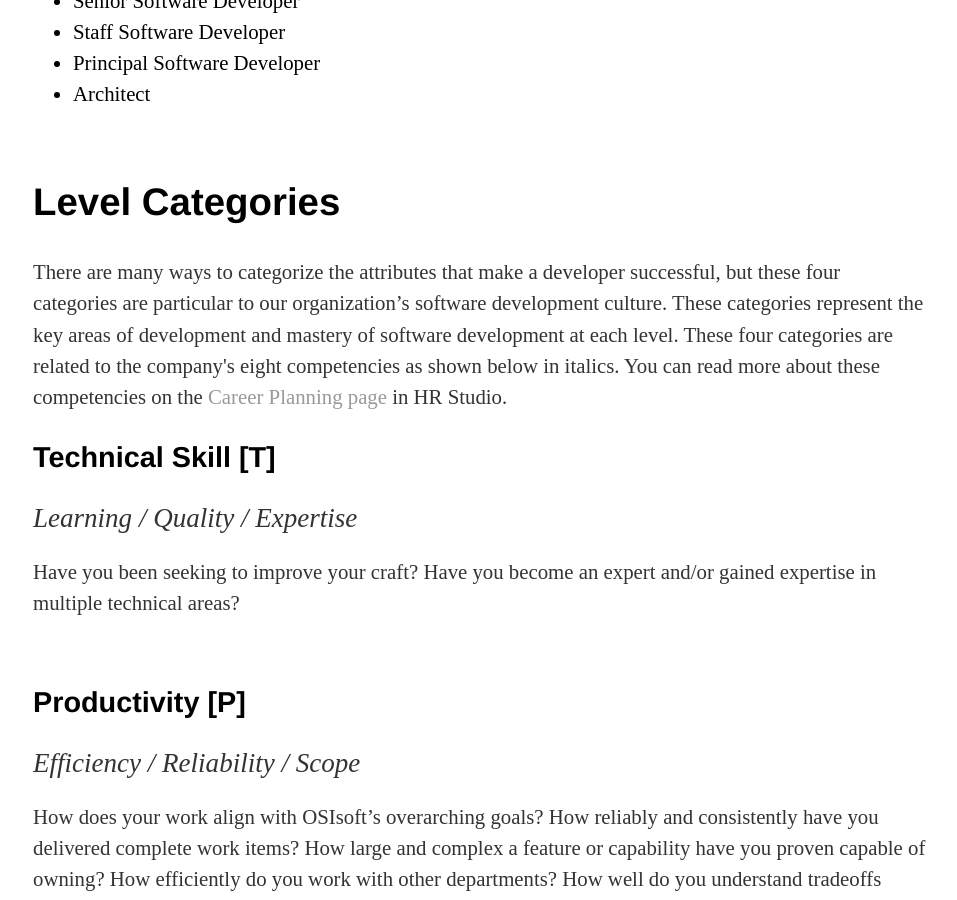
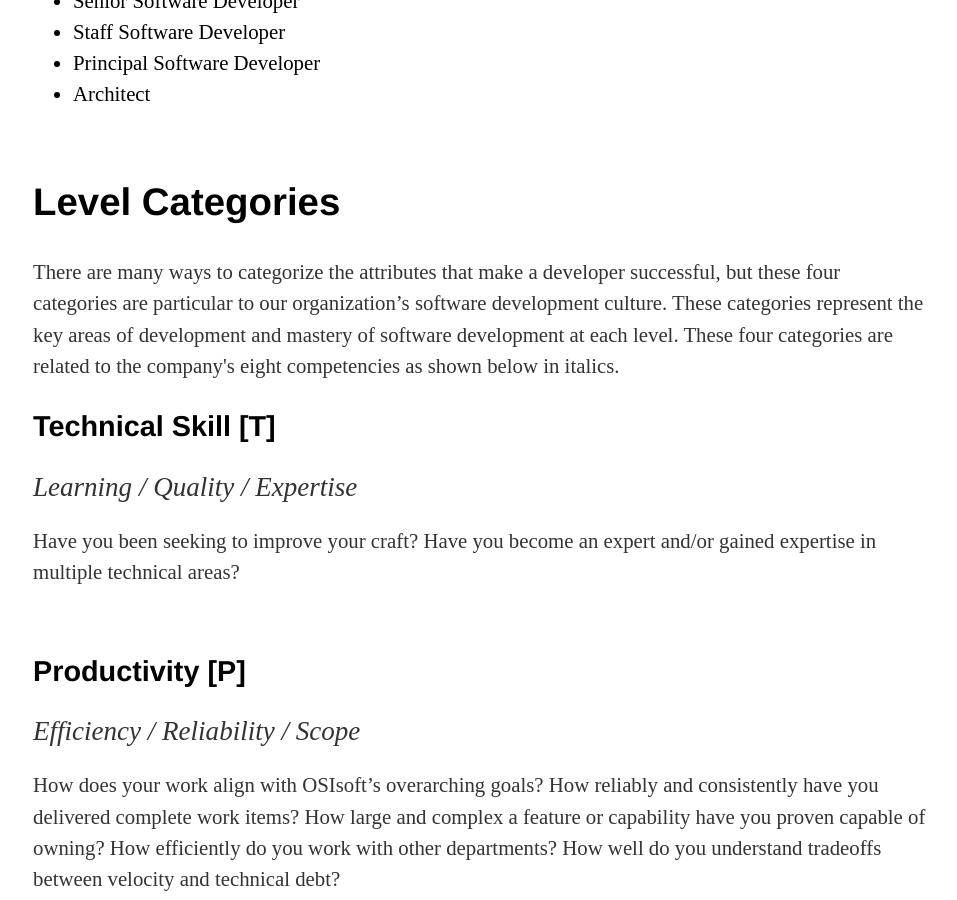
Before and after one commit to OSIEng/osieng.github.io, a Jekyll site: the page built from technical_track/index.html, in a window 1280 px wide and 900 px high, scrolled down 913 px. Shown: the whole window, without its empty margins (159-1116 px from the left). Built offline with Jekyll 4.4.1, drawn with Linux system fonts in a browser that asks for light colours.

Commit message:
Update index.html
Since this content is publicly available, we shouldn't embed any URLs that are OSI-internal.

```diff
--- a/technical_track/index.html
+++ b/technical_track/index.html
@@ -48,7 +48,7 @@ tr:nth-child(even) {
 </p>
 </br>
 <h2>Level Categories</h2>
-<p>There are many ways to categorize the attributes that make a developer successful, but these four categories are particular to our organization’s software development culture. These categories represent the key areas of development and mastery of software development at each level. These four categories are related to the company's eight competencies as shown below in italics. You can read more about these competencies on the <a href="https://osisoft1980-my.sharepoint.com/:o:/r/personal/dveenema_osisoft_com/_layouts/15/WopiFrame2.aspx?sourcedoc=%7B3FA474FD-3441-47ED-8E81-B9A8CB5C9A14%7D&file=Job%20Profiles&action=default&RootFolder=%2fpersonal%2fdveenema_osisoft_com%2fDocuments%2fJob%20Profiles">Career Planning page</a> in HR Studio.</p>
+<p>There are many ways to categorize the attributes that make a developer successful, but these four categories are particular to our organization’s software development culture. These categories represent the key areas of development and mastery of software development at each level. These four categories are related to the company's eight competencies as shown below in italics.</p>
 
 <h3>Technical Skill [T]</h3>
 <p><em>Learning / Quality / Expertise</em></p>
```
